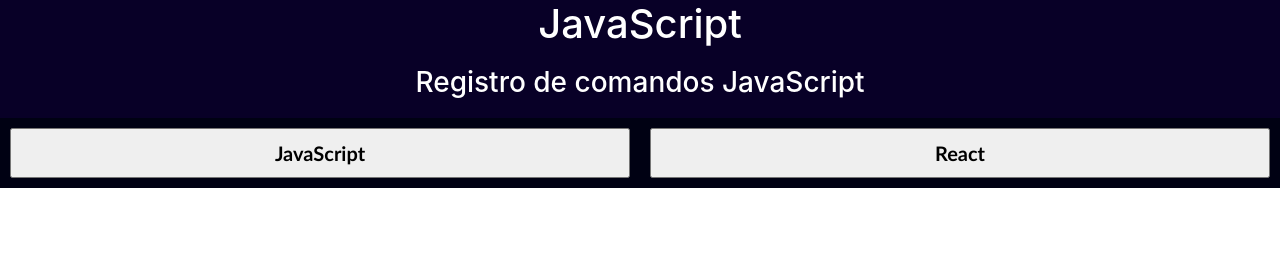
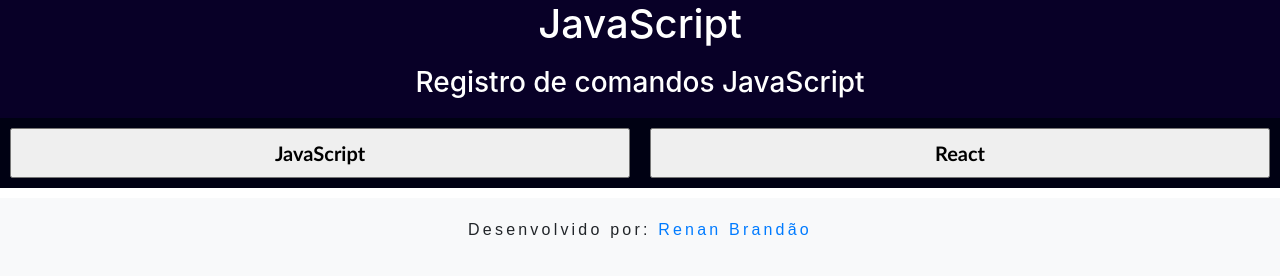
Before and after one commit to Durvaks/Registro_JS, a plain HTML site: page Projeto-O-Que-Aprendi.html in a window 1280 px wide. Drawn offline with nearby package versions, Linux system fonts and the light colour scheme.

Commit message:
Incluindo Rodapé

```diff
--- a/Projeto-O-Que-Aprendi.html
+++ b/Projeto-O-Que-Aprendi.html
@@ -48,6 +48,12 @@
         padding: 5px 0;
         margin-bottom: 15px;
         }
+        footer{
+          padding: 20px;
+          text-align: center;
+          font-family: Arial;
+          letter-spacing: .2em;
+        }
 
     </style>
 </head>
@@ -60,13 +66,13 @@
             <input id="react_button" class="nav_button" type="button" value="React">
         </nav>
     </header>
-
     <section>
         <div class="container">
             <div id="input" class="container"></div>
         </div>
     </section>
-    <footer>
+    <footer class="bg-light">
+      <p>Desenvolvido por: <a href="https://github.com/Durvaks">Renan Brandão</a></p>
     </footer>
 </body>
 <script>
```
